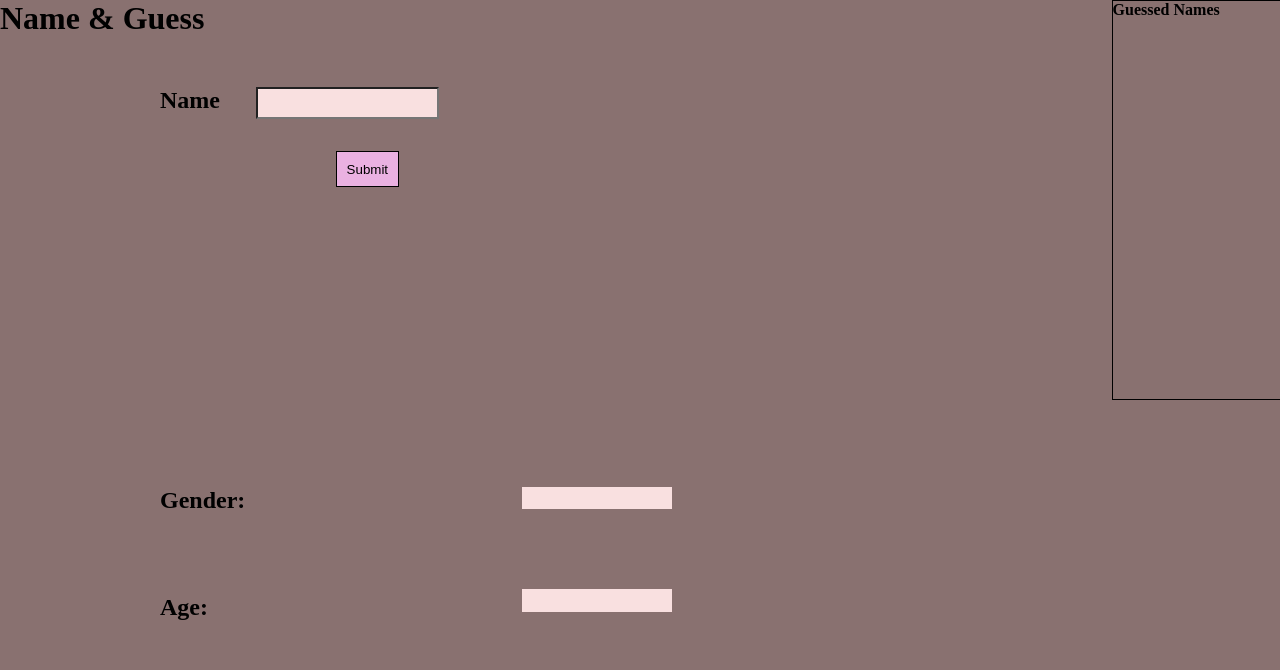
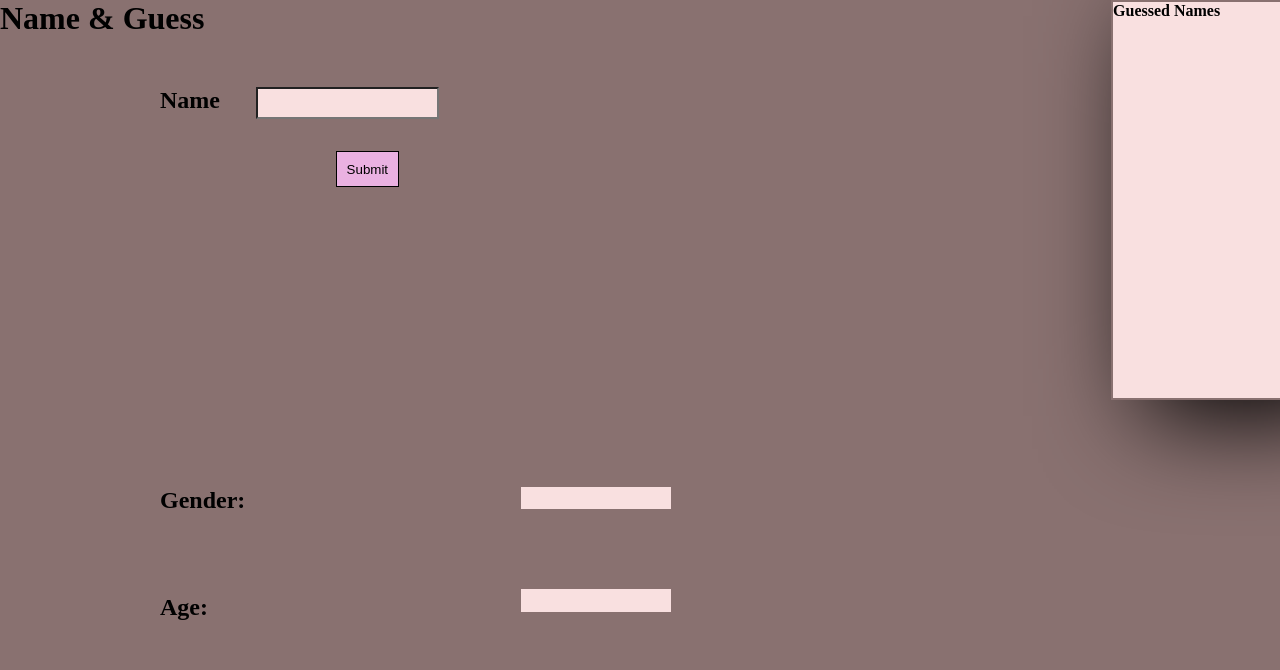
Before and after one commit to dimaalmasri22/NameAndGuess, a plain HTML site: page index.html in a window 1280 px wide. Shown: the top 670 px of the page. Drawn offline with Linux system fonts and the light colour scheme.

Commit message:
switched form all to settledAll in promise and added a background and shadow in  guess&name

```diff
--- a/javascript.js
+++ b/javascript.js
@@ -137,7 +137,7 @@ function check() {
     alert("only one word and no spaces ");
     return;
   } else {
-    Promise.all([
+    Promise.allSettled([
       getAge(ageURL),
       getGender(genderURL),
       getnationality(nationalURL),
--- a/style.css
+++ b/style.css
@@ -103,5 +103,7 @@ position: relative;
 right: 680px;
    width: 300px;
    height: 50vh;
-   border: 1px solid black;
+   border: 2px solid  rgb(137, 113, 112);
+background-color: rgb(249, 224, 224);
+box-shadow: 2rem 1rem 100px black;
 }
```
